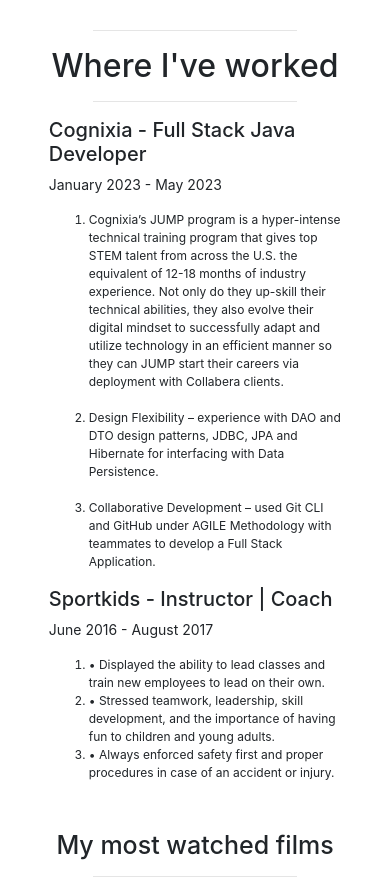
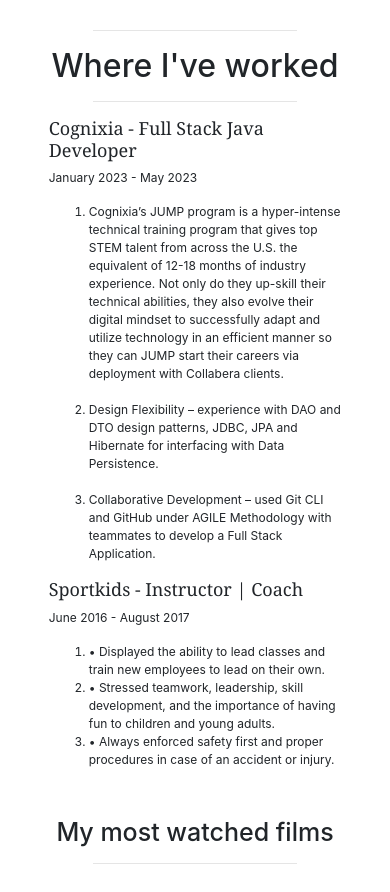
Before and after one commit to viveroa2291/my-website, a React (Create React App) app: page /about in a window 390 px wide. Shown: the part 1141-2033 px from the top of the page. Built offline with nearby package versions, Linux system fonts and the light colour scheme.

Commit message:
Few cleaner UI changes

```diff
--- a/src/component/CSS/About.css
+++ b/src/component/CSS/About.css
@@ -71,6 +71,7 @@
 }
 .job-title {
     font-size: 20px;
+    font-family: Cambria, Cochin, Georgia, Times, 'Times New Roman', serif;
 }
 .job-date {
     font-size: 14px;
@@ -82,6 +83,12 @@
     .introduction {
         text-align: center;
     }
+    .job-title {
+        font-size: 18px;
+    }
+    .job-date {
+        font-size: 12px;
+    }
     .about-section {
         width: 75%;
     }
```
